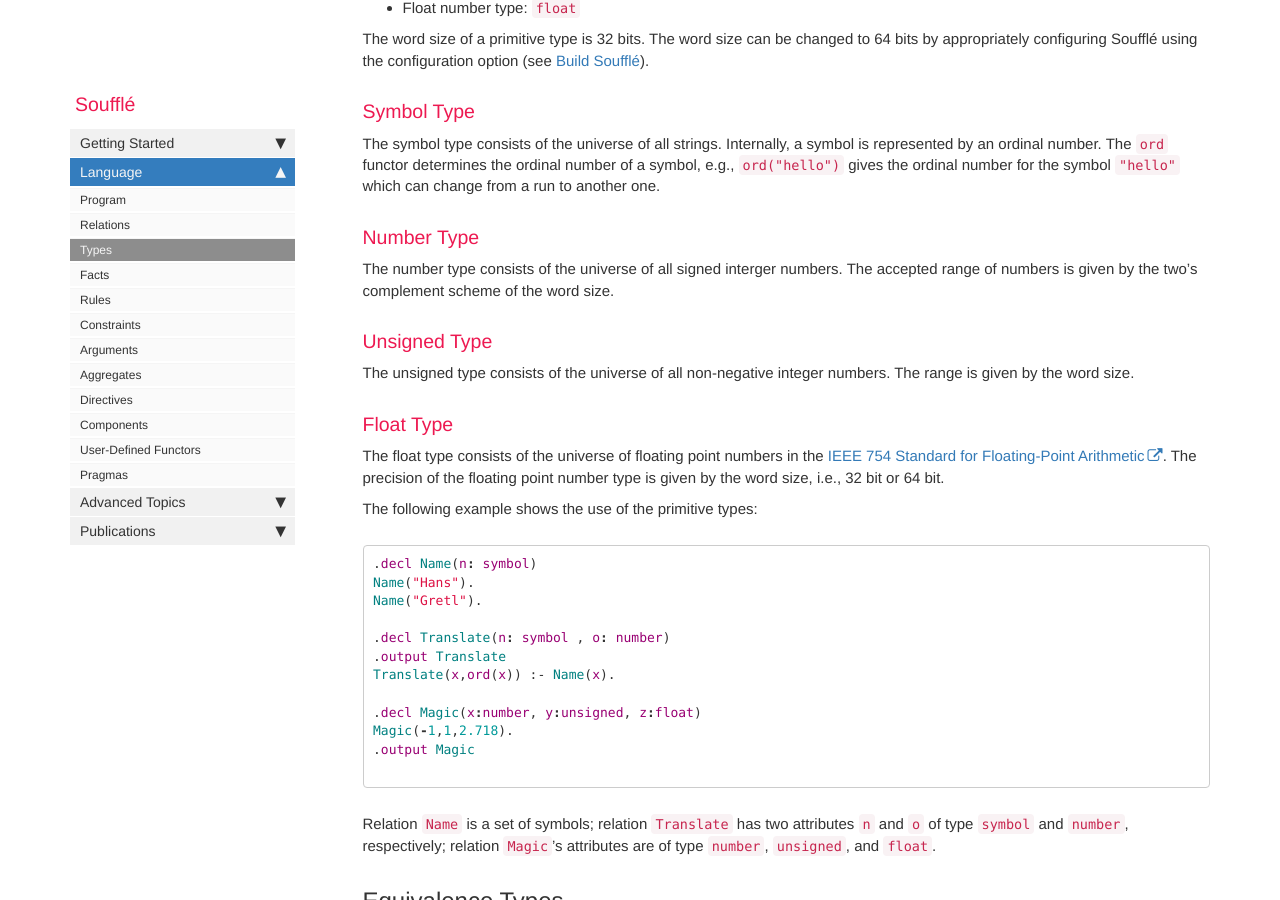
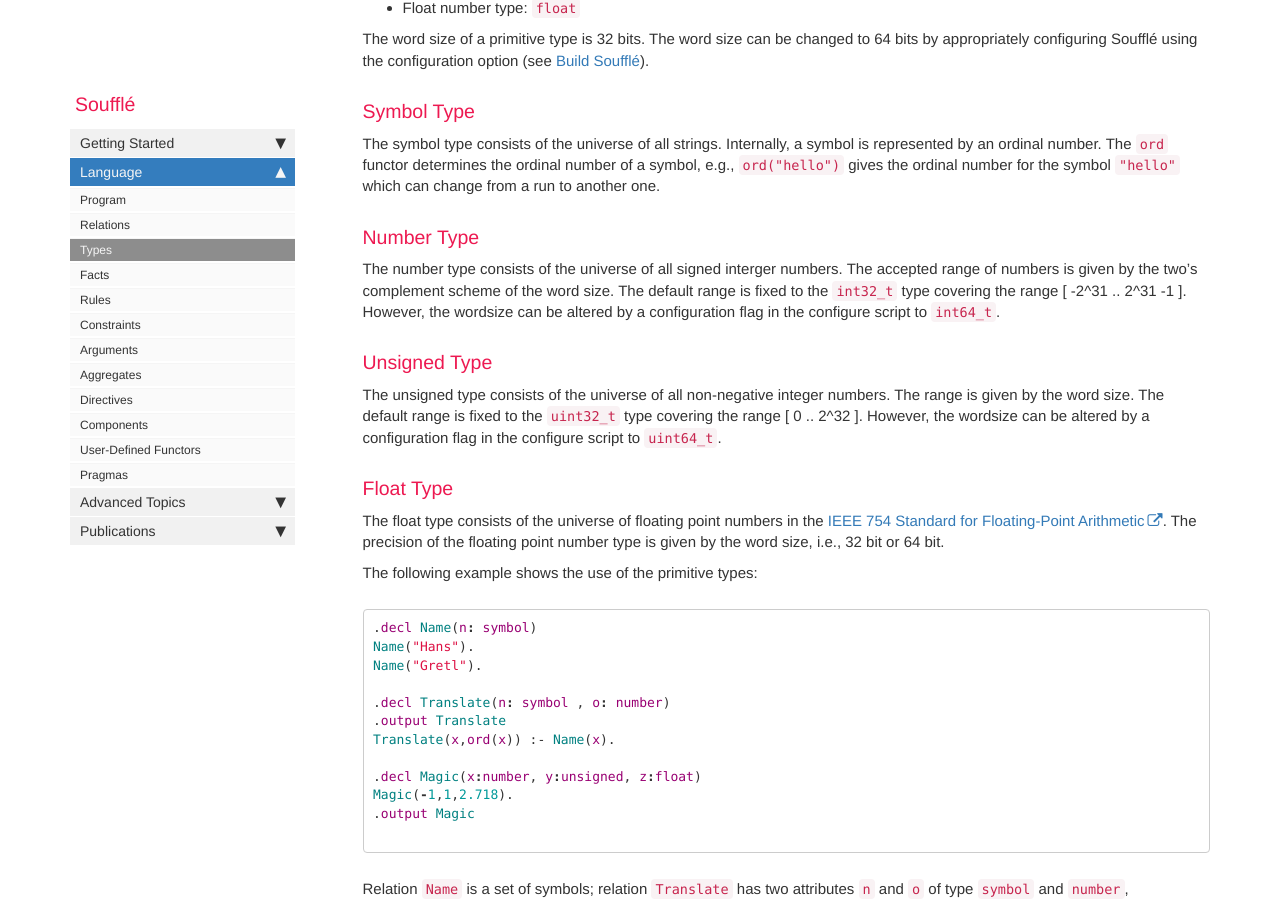
Before and after one commit to souffle-lang/souffle-lang.github.io, a Jekyll site: the page built from pages/docs/types.md, in a window 1280 px wide and 900 px high, scrolled down 1116 px. Built offline with Jekyll 4.4.1, drawn with Linux system fonts in a browser that asks for light colours; comment, search, counter and statistics services are not loaded.

Commit message:
Update types.md

```diff
--- a/pages/docs/types.md
+++ b/pages/docs/types.md
@@ -31,11 +31,11 @@ which can change from a run to another one.
 ### Number Type
 The number type consists of the universe of all signed interger numbers.
 The accepted range of numbers is given by the two's complement
-scheme of the word size.
+scheme of the word size. The default range is fixed to the `int32_t` type covering the range [ -2^31 .. 2^31 -1 ]. However, the wordsize can be altered by a configuration flag in the configure script to `int64_t`.
 
 ### Unsigned Type
 The unsigned type consists of the universe of all non-negative integer numbers.
-The range is given by the word size.
+The range is given by the word size. The default range is fixed to the `uint32_t` type covering the range [ 0 .. 2^32 ]. However, the wordsize can be altered by a configuration flag in the configure script to `uint64_t`.
 
 ### Float Type
 The float type consists of the universe of floating point numbers in the [IEEE 754
```
